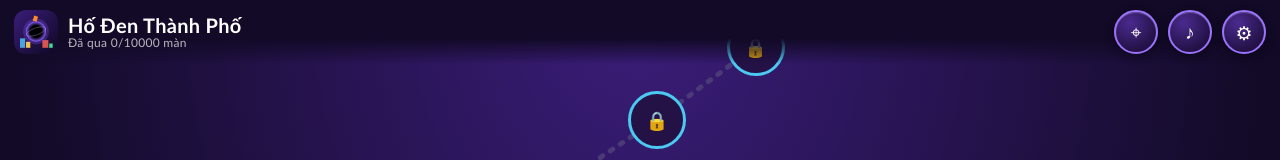
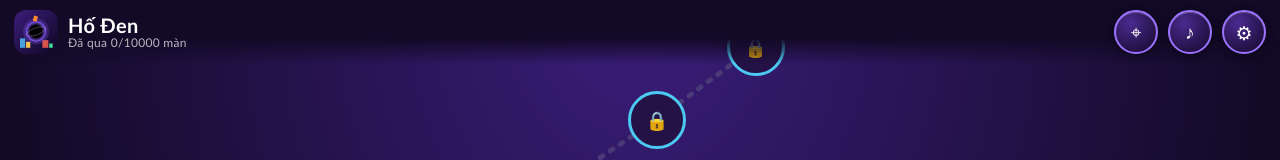
Before and after one commit to vundbkhn/Hole, a plain HTML site: page index.html in a window 1280 px wide. Shown: the top 160 px of the page. Drawn offline with Linux system fonts and the light colour scheme.

Commit message:
Update index.html

```diff
--- a/index.html
+++ b/index.html
@@ -122,7 +122,7 @@ body[data-gfx=low] #win.w #wi{filter:none}
 </head>
 <body>
 <div id="menu" class="scr on">
-  <div id="top"><img id="logo" src="icon.svg" alt=""><h1>Hố Đen Thành Phố<small id="prog"></small></h1><div class="ib" id="jp" title="Về màn hiện tại">⌖</div><div class="ib" id="mm" title="Nhạc nền">♪</div><div class="ib" id="st" title="Cài đặt đồ hoạ">⚙</div></div>
+  <div id="top"><img id="logo" src="icon.svg" alt=""><h1>Hố Đen<small id="prog"></small></h1><div class="ib" id="jp" title="Về màn hiện tại">⌖</div><div class="ib" id="mm" title="Nhạc nền">♪</div><div class="ib" id="st" title="Cài đặt đồ hoạ">⚙</div></div>
   <div id="map"><div id="road"></div></div>
   <button class="btn" id="rg">▶ Quay lại màn đang chơi</button>
 </div>
```
